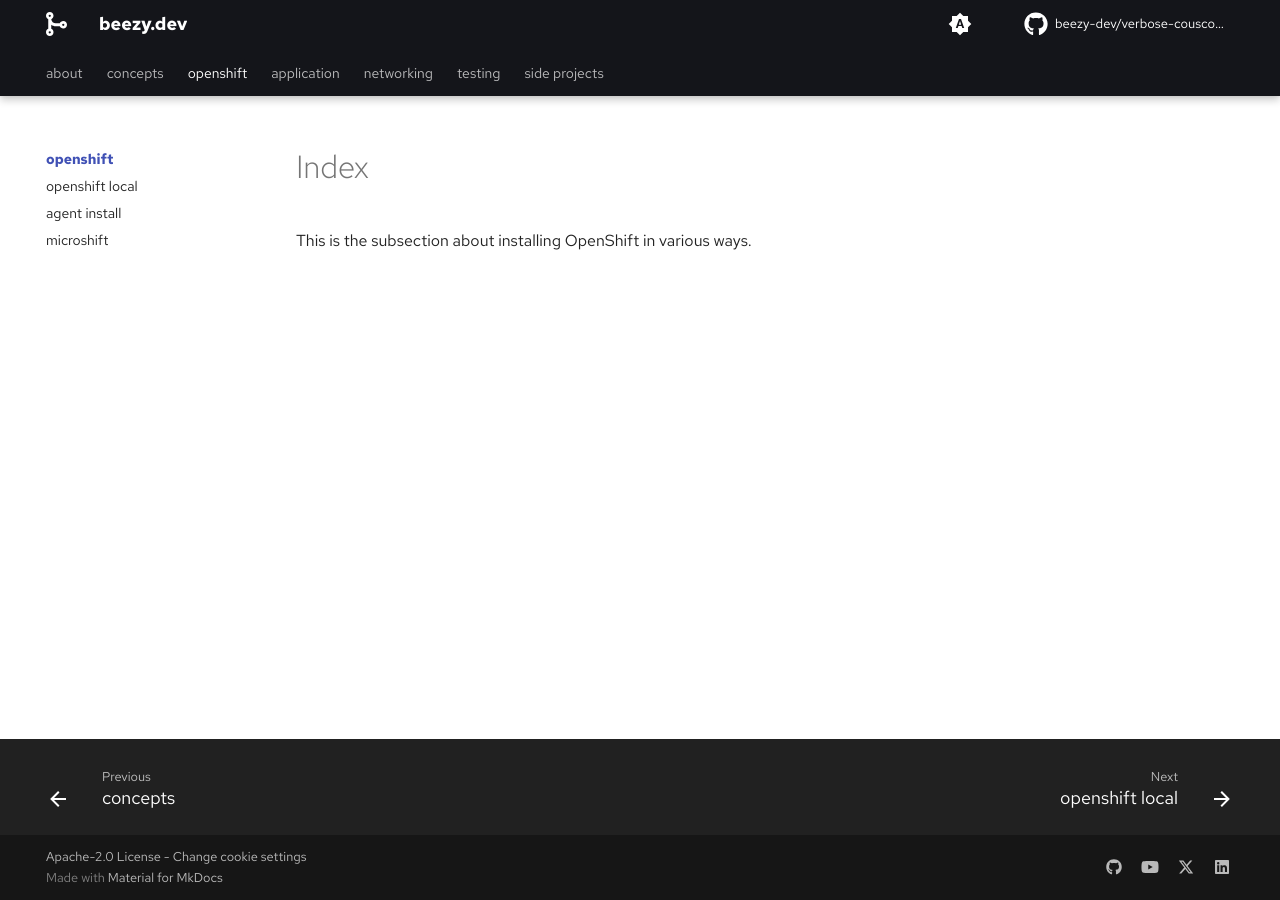
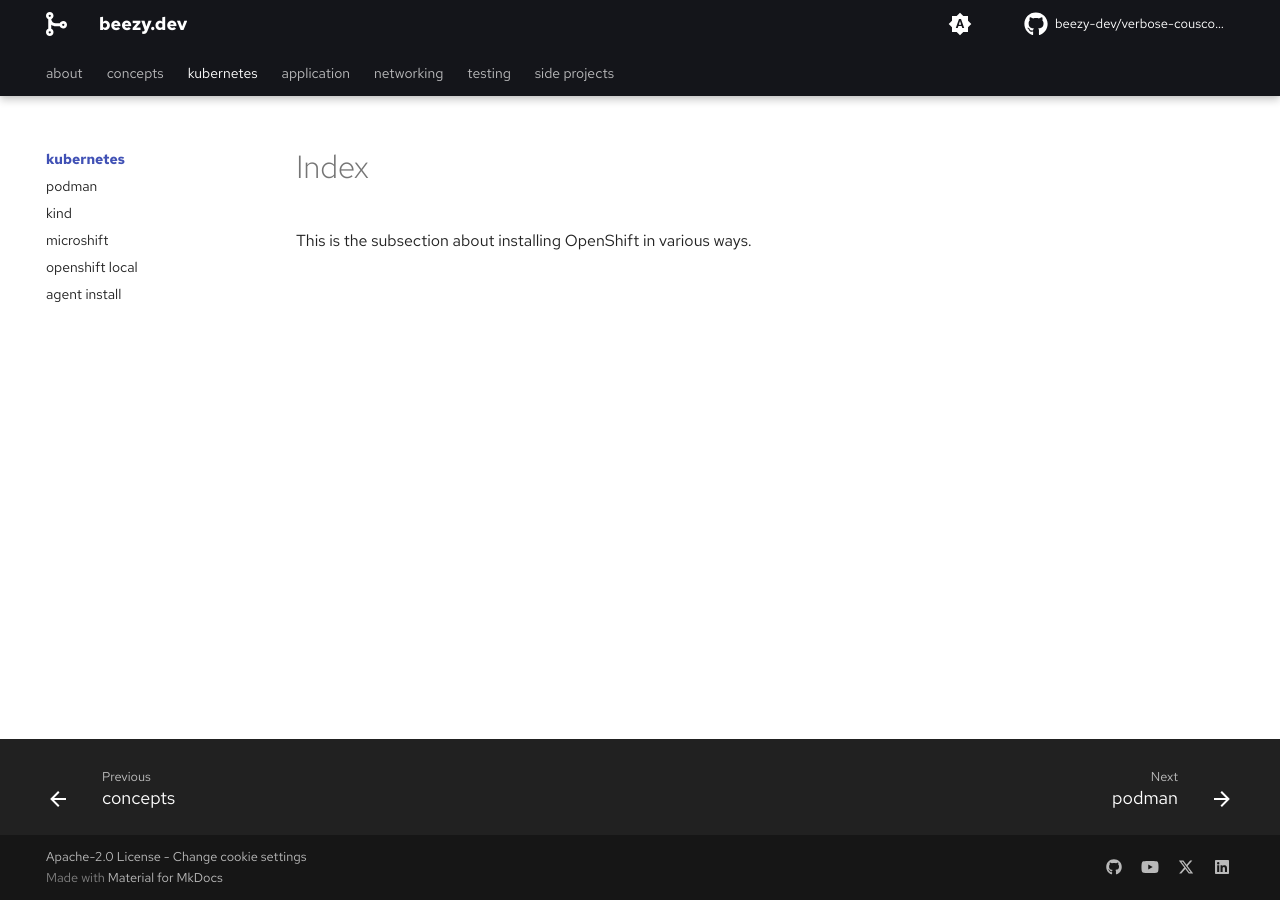
Before and after one commit to beezy-dev/verbose-couscous, an MkDocs documentation site: the page built from docs/kubernetes/index.md, in a window 1280 px wide. Built offline with MkDocs 1.6.1 and Material for MkDocs 9.7.7, drawn with Linux system fonts in a browser that asks for light colours; some web fonts are replaced; comment, search, counter and statistics services are not loaded.

Commit message:
merge with ocp-projects

```diff
--- a/mkdocs.yml
+++ b/mkdocs.yml
@@ -113,11 +113,13 @@ nav:
     - reference: community.md
     - support: support.md
   - concepts: concepts.md
-  - openshift:
-    - openshift/index.md
-    - openshift local: openshift/local.md
-    - agent install: openshift/agent.md
-    - microshift: openshift/microshift.md
+  - kubernetes:
+    - kubernetes/index.md
+    - podman: kubernetes/podman.md
+    - kind: kubernetes/kind.md
+    - microshift: kubernetes/microshift.md
+    - openshift local: kubernetes/local.md
+    - agent install: kubernetes/agent.md
   - application:
     - application/index.md
     - project and resources:
```
Also changed, not shown: docs/kubernetes/kind.md (added, +1 -0 lines), docs/kubernetes/podman.md (added, +1 -0 lines), docs/kubernetes/agent.md (renamed from docs/openshift/agent.md), docs/kubernetes/index.md (renamed from docs/openshift/index.md), docs/kubernetes/local.md (renamed from docs/openshift/local.md), docs/kubernetes/microshift.md (renamed from docs/openshift/microshift.md).
